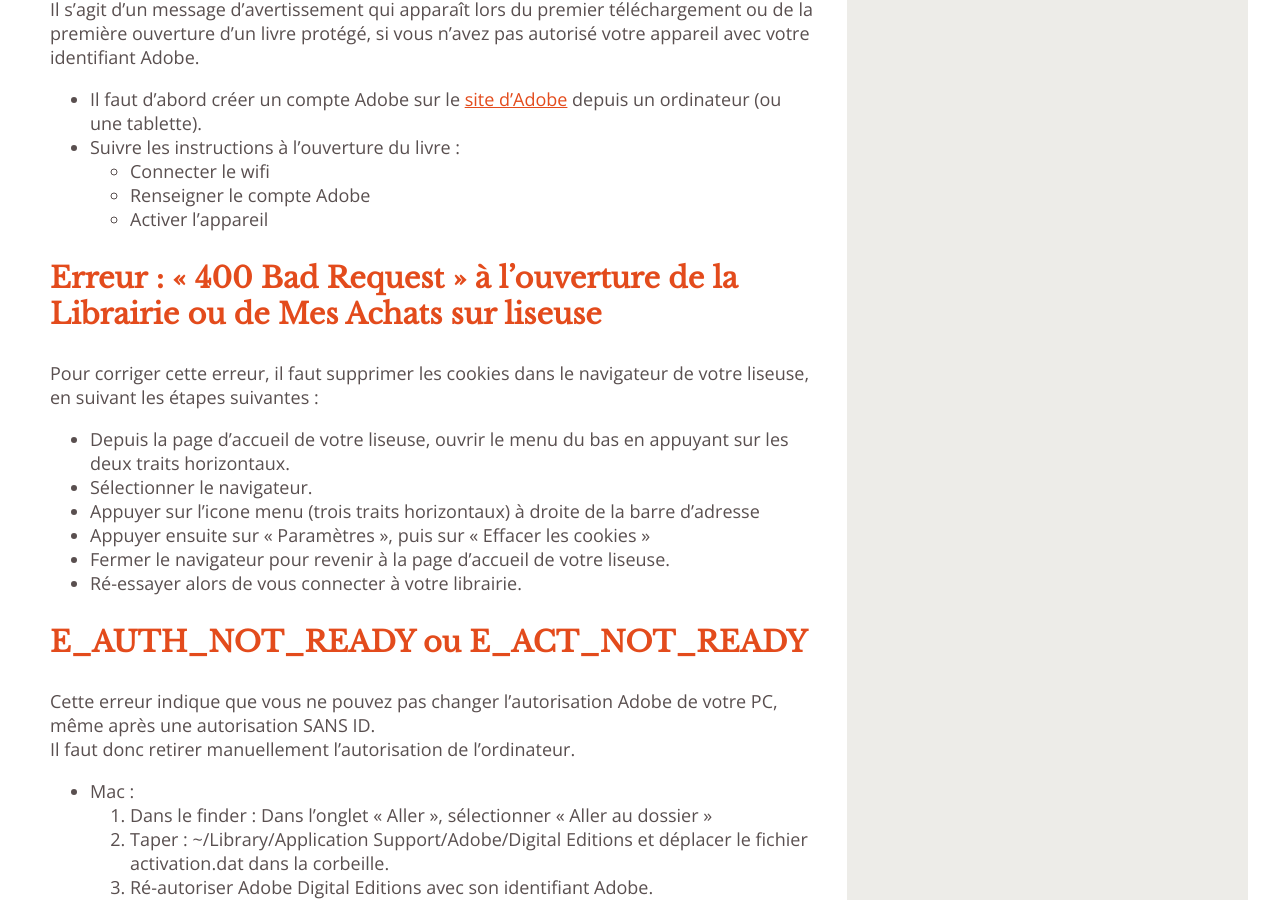
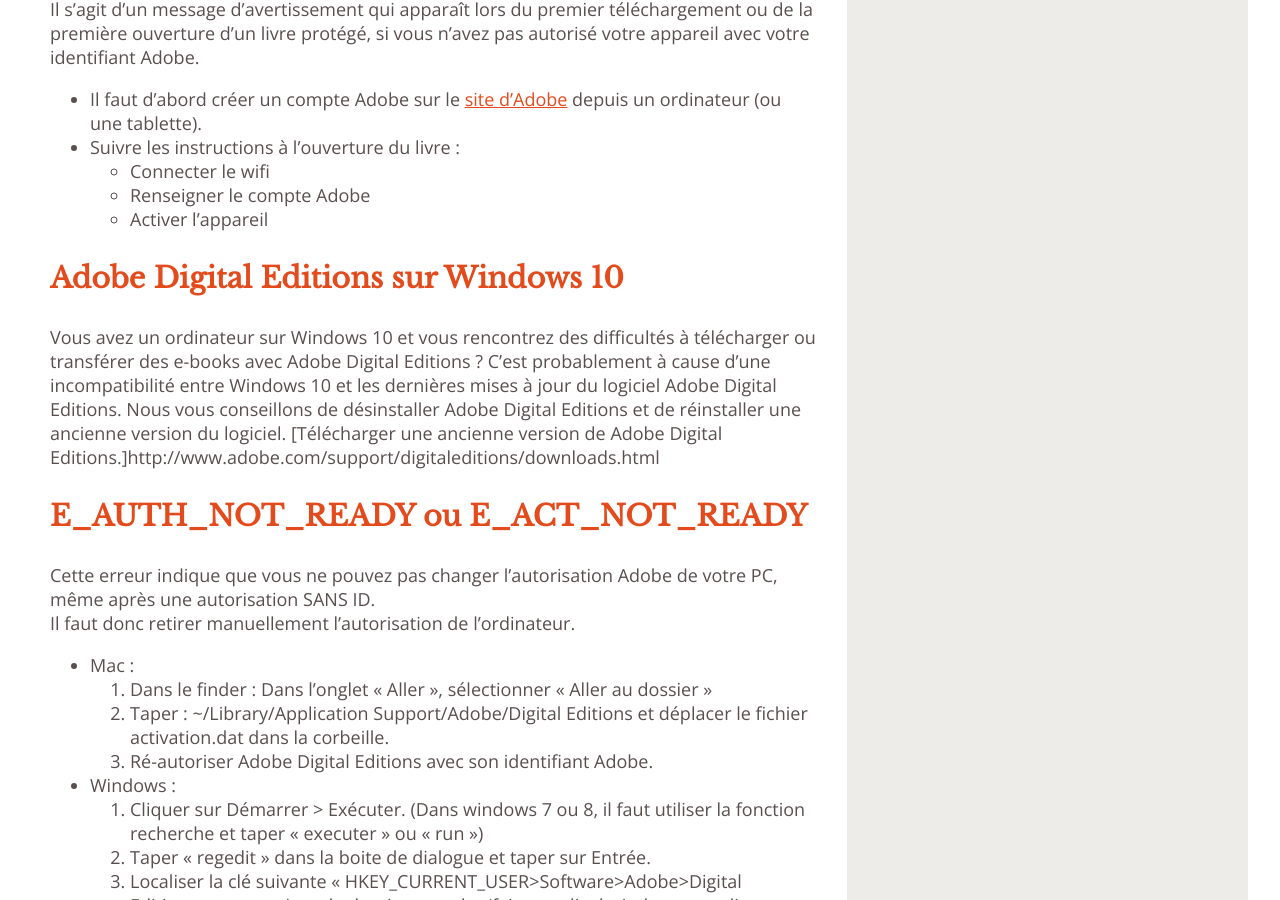
Before and after one commit to TEA-ebook/help-center, a Jekyll site: the page built from _pages/FAQ-erreur.md, in a window 1280 px wide and 900 px high, scrolled down 2409 px. Built offline with Jekyll 4.4.1, drawn with Linux system fonts in a browser that asks for light colours; some of the changed text lies outside the part shown.

Commit message:
Ajout Windows 10/ADE

```diff
--- a/_pages/FAQ-erreur.md
+++ b/_pages/FAQ-erreur.md
@@ -69,18 +69,14 @@
     * Renseigner le compte Adobe
     * Activer l'appareil
 
-{% include anchor.html id="400-bad-request" label="Erreur : « 400 Bad Request » à l'ouverture de la librairie ou de mes Achats sur liseuse" %}
+{% include anchor.html id="ADE-Windows10" label="Adobe Digital Editions sur Windows 10" %}
 
-### Erreur : « 400 Bad Request » à l'ouverture de la Librairie ou de Mes Achats sur liseuse
+### Adobe Digital Editions sur Windows 10
 
-Pour corriger cette erreur, il faut supprimer les cookies dans le navigateur de votre liseuse, en suivant les étapes suivantes :
-
- * Depuis la page d'accueil de votre liseuse, ouvrir le menu du bas en appuyant sur les deux traits horizontaux.
- * Sélectionner le navigateur.
- * Appuyer sur l'icone menu (trois traits horizontaux) à droite de la barre d'adresse
- * Appuyer ensuite sur « Paramètres », puis sur « Effacer les cookies »
- * Fermer le navigateur pour revenir à la page d'accueil de votre liseuse.
- * Ré-essayer alors de vous connecter à votre librairie.
+Vous avez un ordinateur sur Windows 10 et vous rencontrez des difficultés à télécharger ou transférer des e-books avec Adobe Digital Editions ?
+C'est probablement à cause d'une incompatibilité entre Windows 10 et les dernières mises à jour du logiciel Adobe Digital Editions.
+Nous vous conseillons de désinstaller Adobe Digital Editions et de réinstaller une ancienne version du logiciel.
+[Télécharger une ancienne version de Adobe Digital Editions.]http://www.adobe.com/support/digitaleditions/downloads.html
 
 {% include anchor.html id="not-ready" label="E_AUTH_NOT_READY ou E_ACT_NOT_READY" %}
 
@@ -155,9 +151,23 @@
 
 <div class="warningtip"><p>Si vous possédez une liseuse TEA, nous vous conseillons de télécharger vos ebooks directement depuis votre liseuse, depuis l'espace Mes Achats.</p></div>
 
+
 {% include anchor.html id="duplicate-transaction" label="E_ADEPT_DUPLICATE_TRANSACTION_ID" %}
 
 ### E\_ADEPT\_DUPLICATE\_TRANSACTION\_ID
 
 Lorsque vous rencontrez ce message, cela signifie que votre autorisation Adobe ID n'est plus reconnue par le logiciel Adobe Digital Editions.
 Contactez votre Service Clients et demandez une réinitialisation du lien de votre livre numérique.
+
+{% include anchor.html id="400-bad-request" label="Erreur : « 400 Bad Request » à l'ouverture de la librairie ou de mes Achats sur liseuse" %}
+
+### Erreur : « 400 Bad Request » à l'ouverture de la Librairie ou de Mes Achats sur liseuse
+
+Pour corriger cette erreur, il faut supprimer les cookies dans le navigateur de votre liseuse, en suivant les étapes suivantes :
+
+ * Depuis la page d'accueil de votre liseuse, ouvrir le menu du bas en appuyant sur les deux traits horizontaux.
+ * Sélectionner le navigateur.
+ * Appuyer sur l'icone menu (trois traits horizontaux) à droite de la barre d'adresse
+ * Appuyer ensuite sur « Paramètres », puis sur « Effacer les cookies »
+ * Fermer le navigateur pour revenir à la page d'accueil de votre liseuse.
+ * Ré-essayer alors de vous connecter à votre librairie.
```
